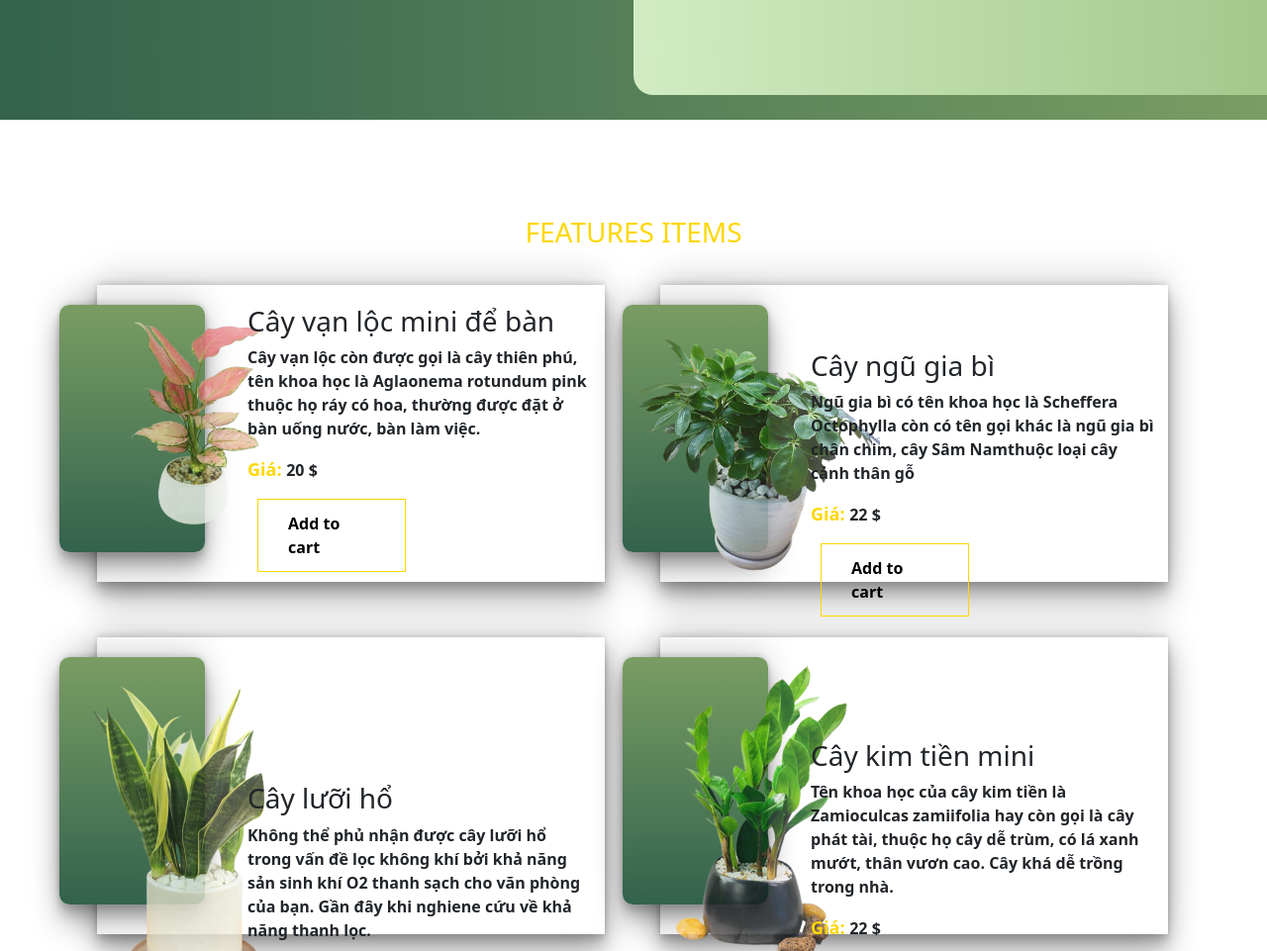
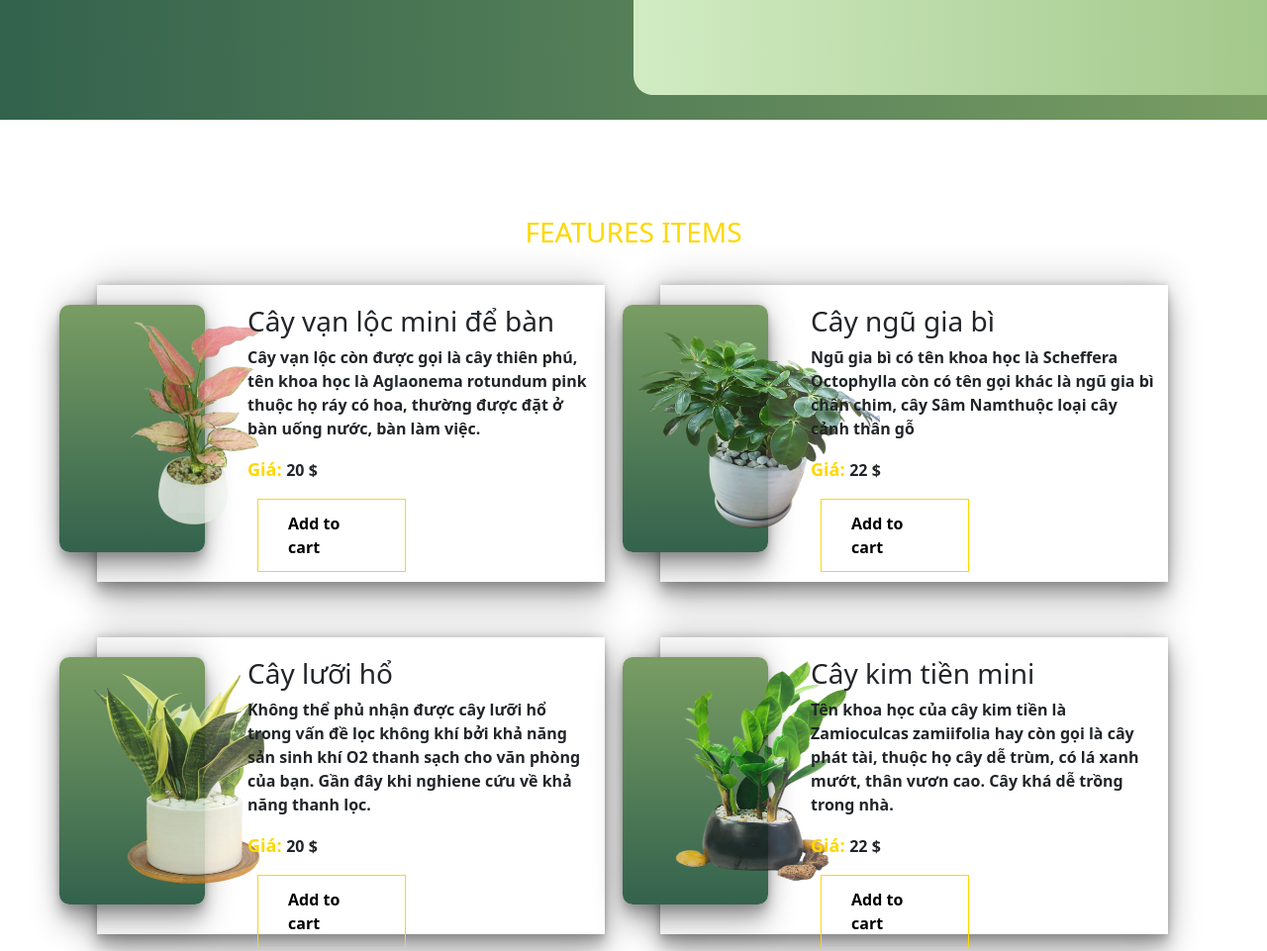
Before and after one commit to 0378570940/caycanh, a plain HTML site: page index.html in a window 1280 px wide. Shown: the part 767-1728 px from the top of the page at 99% size. Drawn offline with nearby package versions, Linux system fonts and the light colour scheme.

Commit message:
Update caycanh

```diff
--- a/css/style.scss
+++ b/css/style.scss
@@ -219,7 +219,7 @@ body {
         }
         .main-top-img {
           width: 250px;
-          height: 250main-top-titlepx;
+          height: 250px;
           position: relative;
           top: -240px;
           left: -40px;
```
Also changed, not shown: css/style.css, 1 other file.
